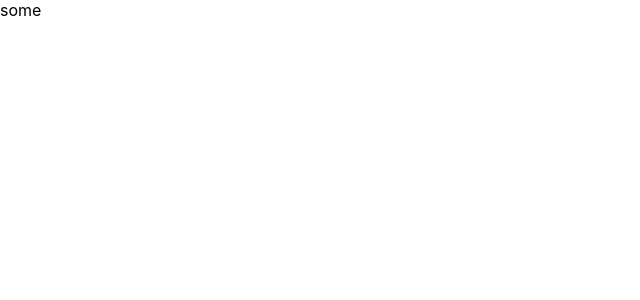
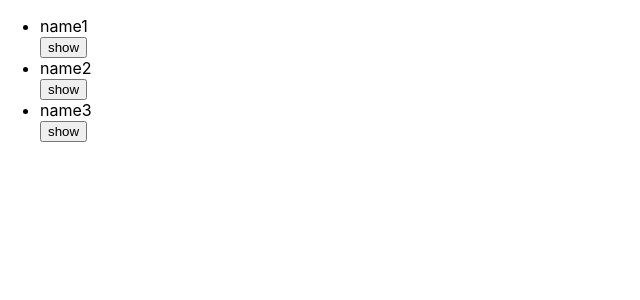
Before and after one commit to Rukshona27/solvingExampleInReact, a React (Create React App) app in the folder my-app/: page / in a window 1280 px wide. Shown: the top 300 px of the page, without its empty margins (0-640 px from the left). Built offline with nearby package versions, Linux system fonts and the light colour scheme.

Commit message:
показ описания пи клике

```diff
--- a/my-app/src/App.js
+++ b/my-app/src/App.js
@@ -1,12 +1,57 @@
-import logo from './logo.svg';
+//import logo from './logo.svg';
 import './App.css';
 import React, { useState } from 'react';
 
 function App() {
+  const initNotes = [
+    {
+      id: 'id1',
+      name: 'name1',
+      desc: 'long description 1',
+      show: false,
+    },
+    {
+      id: 'id2',
+      name: 'name2',
+      desc: 'long description 2',
+      show: false,
+    },
+    {
+      id: 'id3',
+      name: 'name3',
+      desc: 'long description 3',
+      show: false,
+    },
+  ];
+  const [notes, setNotes] = useState(initNotes);
+
+  function showDecr(id){
+    setNotes(notes.map(note => {
+      if(note.id === id){
+        note.show = true;
+        return note;
+      }
+      return note;
+    }))
+  }
+  const result = notes.map(note => {
+    if(note.show === false){
+      return <><li key={note.id}>
+			{note.name}</li>
+      <button onClick={()=>{showDecr(note.id)}}>show</button></>
+    }else{
+      return <><li key={note.id}>
+			{note.name}</li>
+      <li>{note.desc}</li>
+      <button onClick={()=>{showDecr(note.id)}}>dont show</button></>
+    };
+	});
 
 
 	return <div>
-		some
+    <ul>
+      {result}
+    </ul>
 	</div>;
 }
 
```
